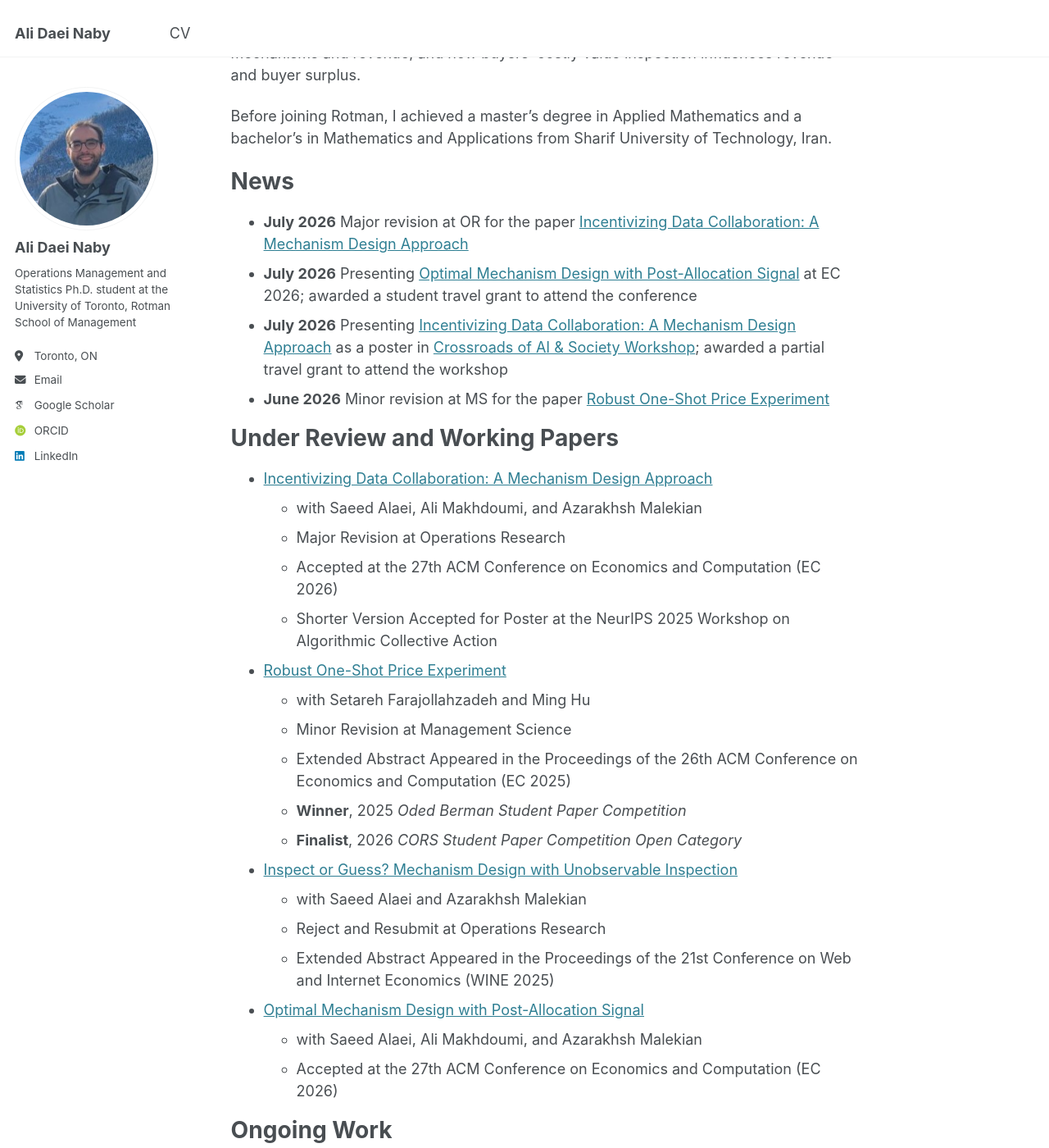
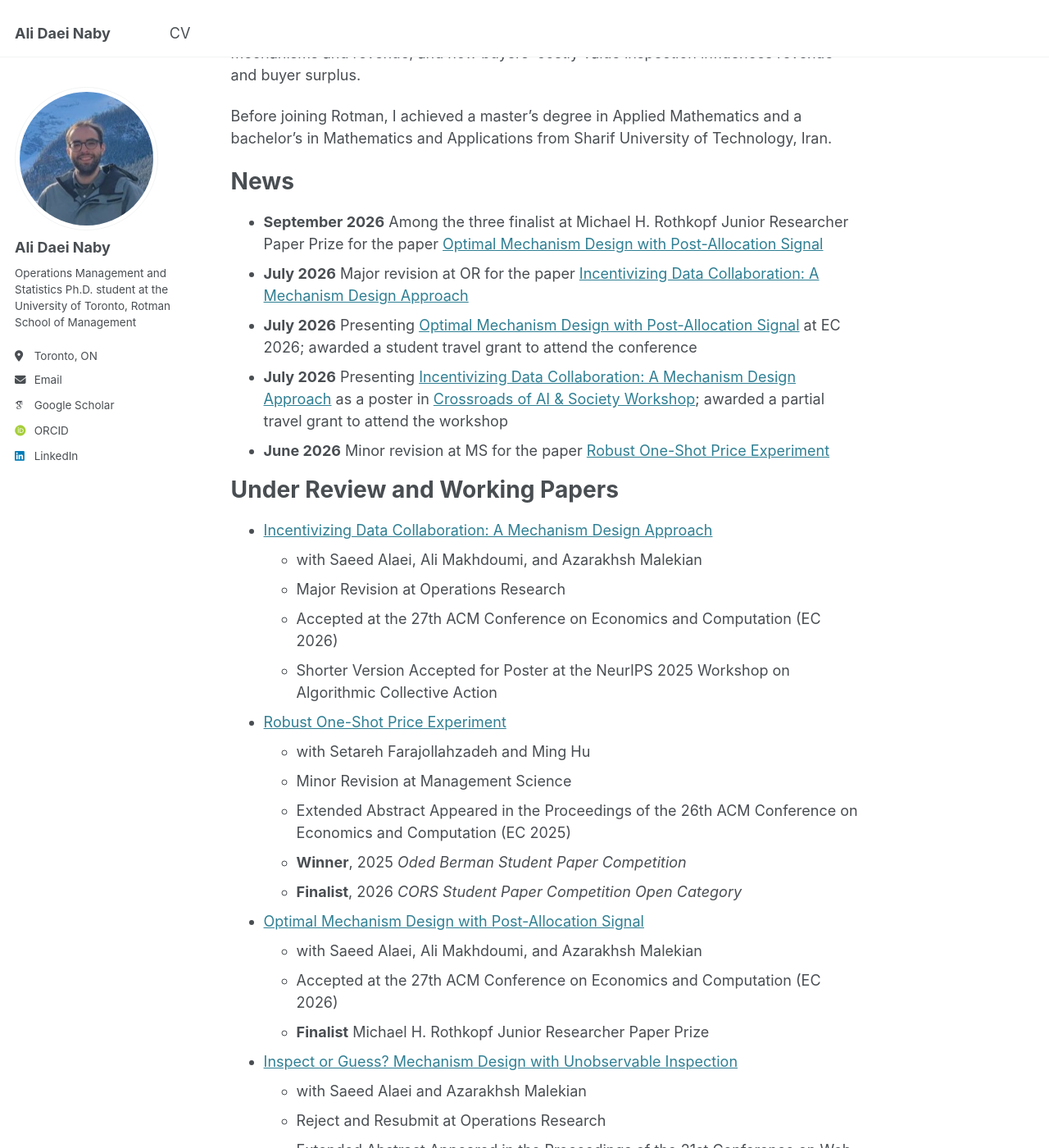
Before and after one commit to alidaeinaby/alidaeinaby.github.io, a Jekyll site: the page built from _pages/about.md, in a window 1280 px wide and 1400 px high, scrolled down 310 px. Shown: the whole window at 82% size. Built offline with Jekyll 4.4.1, drawn with Linux system fonts in a browser that asks for light colours; some web fonts are replaced.

Commit message:
Update about.md

```diff
--- a/_pages/about.md
+++ b/_pages/about.md
@@ -15,6 +15,7 @@ Before joining Rotman, I achieved a master's degree in Applied Mathematics and a
 
 News
 ======
+- **September 2026** Among the three finalist at Michael H. Rothkopf Junior Researcher Paper Prize for the paper [Optimal Mechanism Design with Post-Allocation Signal](https://papers.ssrn.com/sol3/papers.cfm?abstract_id=6220718)
 - **July 2026** Major revision at OR for the paper [Incentivizing Data Collaboration: A Mechanism Design Approach](https://papers.ssrn.com/sol3/papers.cfm?abstract_id=5297868)
 - **July 2026** Presenting [Optimal Mechanism Design with Post-Allocation Signal](https://papers.ssrn.com/sol3/papers.cfm?abstract_id=6220718) at EC 2026; awarded a student travel grant to attend the conference
 - **July 2026** Presenting [Incentivizing Data Collaboration: A Mechanism Design Approach](https://papers.ssrn.com/sol3/papers.cfm?abstract_id=5297868) as a poster in [Crossroads of AI & Society Workshop](https://aaforml.com/2026/); awarded a partial travel grant to attend the workshop
@@ -35,6 +36,11 @@ Under Review and Working Papers
   - **Winner**, 2025 *Oded Berman Student Paper Competition*
   - **Finalist**, 2026 *CORS Student Paper Competition Open Category*
 
+- [Optimal Mechanism Design with Post-Allocation Signal](https://papers.ssrn.com/sol3/papers.cfm?abstract_id=6220718)
+  - with Saeed Alaei, Ali Makhdoumi, and Azarakhsh Malekian
+  - Accepted at the 27th ACM Conference on Economics and Computation (EC 2026)
+  - **Finalist** Michael H. Rothkopf Junior Researcher Paper Prize
+
 - [Inspect or Guess? Mechanism Design with Unobservable Inspection](https://papers.ssrn.com/sol3/papers.cfm?abstract_id=5146874)
   - with Saeed Alaei and Azarakhsh Malekian
   - Reject and Resubmit at Operations Research
```
